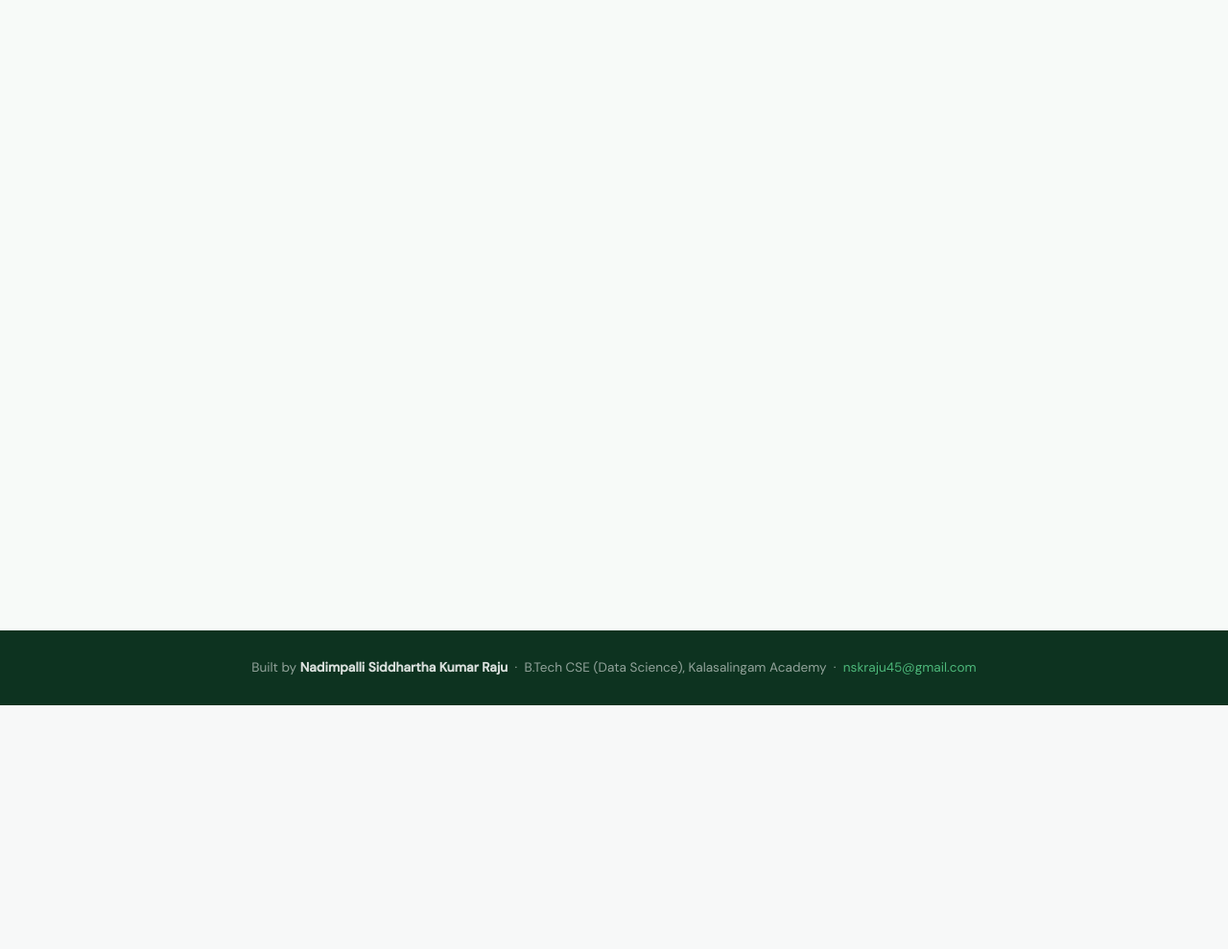
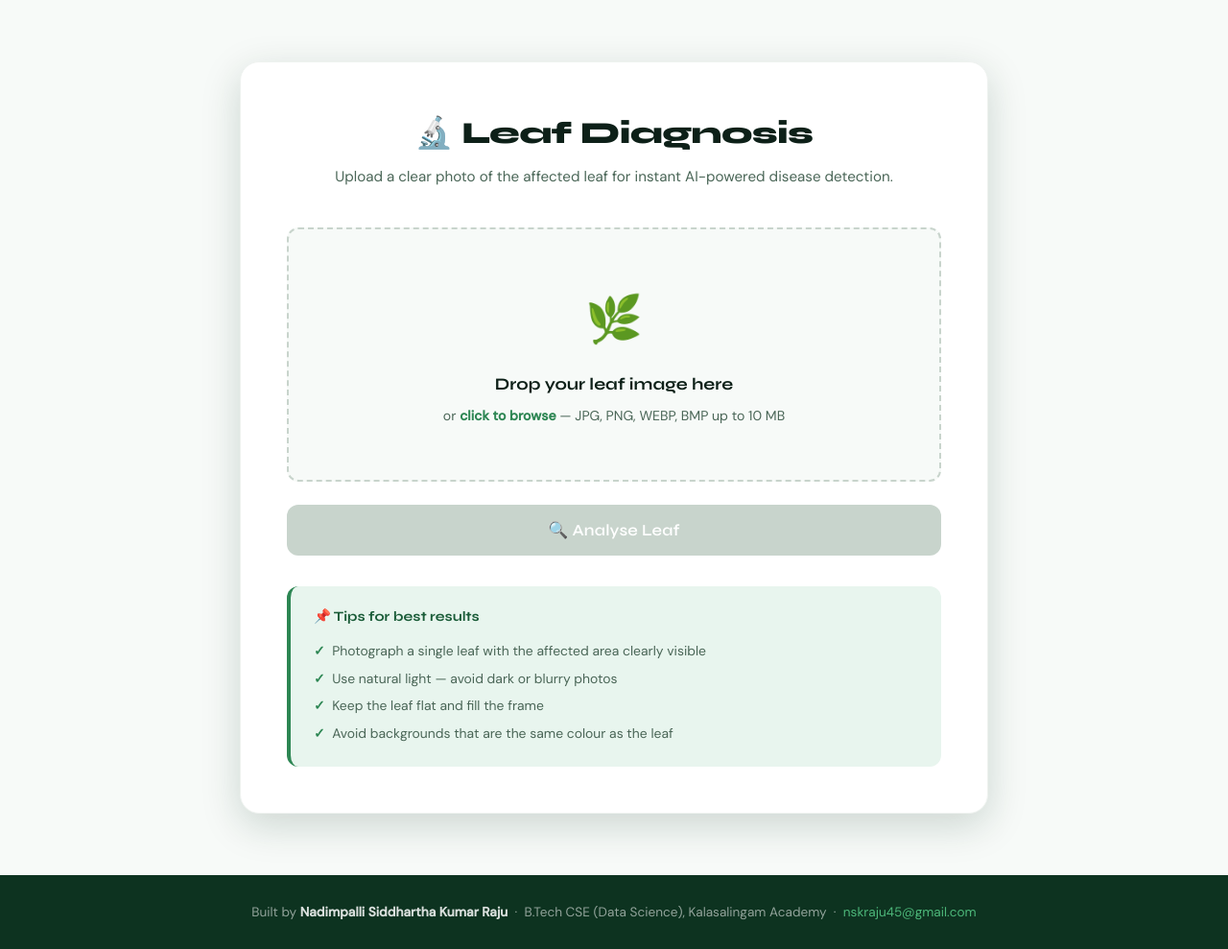
Before and after one commit to rajunsk/plant-disease-detection, a Flask app: page /index in a window 1280 px wide. Shown: the part 65-1054 px from the top of the page at 96% size. Before the commit the page ends 800 px from the top, so only its background shows below. Run offline with Flask 3, Linux system fonts and the light colour scheme; some libraries are stand-ins or nearby versions.

Commit message:
Update index.html

```diff
--- a/Flask Deployed App/templates/index.html
+++ b/Flask Deployed App/templates/index.html
@@ -1,241 +1,262 @@
-<html>
-{% extends 'base.html' %}
-{% block pagetitle %}
-AI Engine
-{% endblock pagetitle %}
+{% extends "base.html" %}
+{% block title %}Diagnose — PlantGuard AI{% endblock %}
 
-{% block body %}
-<div>
-    <div class="container">
-        <!-- For demo purpose -->
-        <div class="row mb-5 text-center text-white">
-            <div class="col-lg-10 mx-auto">
-                <h1 class="display-4" style="padding-top: 2%;font-weight: 400;color: rgb(4, 54, 4);"><b>🍀AI
-                        Engine🍀</b></h1>
-                <p class="lead" style="font-weight: 500;color: black;">Let AI Engine Will Help You To Detect Disease</p>
-            </div>
-        </div>
-        <!-- End -->
-        <div class="row ">
-            <div class="col mx-auto">
-                <div class="p-5 bg-white shadow rounded-lg" style="height: 95%;">
+{% block extra_head %}
+<style>
+  .upload-section {
+    padding: 4rem 2rem;
+    min-height: calc(100vh - 64px);
+    display: flex;
+    align-items: center;
+  }
+  .upload-inner {
+    max-width: 780px;
+    margin: 0 auto;
+    width: 100%;
+  }
+  .upload-card {
+    background: var(--white);
+    border-radius: var(--radius-lg);
+    padding: 3rem;
+    box-shadow: var(--shadow-lg);
+    border: 1px solid var(--gray-100);
+  }
+  .upload-header { text-align: center; margin-bottom: 2.5rem; }
+  .upload-header h1 {
+    font-family: var(--font-display);
+    font-weight: 800;
+    font-size: 2rem;
+    color: var(--text-main);
+    letter-spacing: -.02em;
+    margin-bottom: .5rem;
+  }
+  .upload-header p { color: var(--text-muted); font-size: .95rem; }
 
-                    <h5><b>Why is it necessary to detect disease in plant ?</b></h5>
-                    <p>Plant diseases affect the growth of their respective species. In addition, some research gaps are
-                        identified from which to obtain greater transparency for detecting diseases in plants, even
-                        before their symptoms appear clearly.
-                        diagnosis is one of the most important aspects of a plant pathologist's training. Without proper
-                        identification of the disease and the disease-causing agent, disease control measures can be a
-                        waste of time and money and can lead to further plant losses. Proper disease diagnosis is
-                        necessary.
-                    </p>
-                </div>
-            </div>
-            <div class="col mx-auto">
-                <div class="p-5 bg-white shadow rounded-lg" style="height: 95%;"><img
-                        src="https://www.pngjoy.com/pngl/250/4840262_plants-png-indoors-tropical-plant-png-hd-png.png "
-                        height="300" alt="" width="200" class="d-block mx-auto mb-4 rounded-pill">
+  /* Drop zone */
+  .drop-zone {
+    border: 2px dashed var(--gray-300);
+    border-radius: var(--radius-md);
+    padding: 3.5rem 2rem;
+    text-align: center;
+    cursor: pointer;
+    transition: all .2s;
+    position: relative;
+    background: var(--off-white);
+    margin-bottom: 1.5rem;
+  }
+  .drop-zone:hover,
+  .drop-zone.dragover {
+    border-color: var(--green-main);
+    background: var(--green-pale);
+  }
+  .drop-zone input[type="file"] {
+    position: absolute;
+    inset: 0;
+    opacity: 0;
+    cursor: pointer;
+    width: 100%;
+    height: 100%;
+  }
+  .drop-icon { font-size: 3rem; margin-bottom: 1rem; display: block; }
+  .drop-title {
+    font-family: var(--font-display);
+    font-weight: 700;
+    font-size: 1.1rem;
+    color: var(--text-main);
+    margin-bottom: .4rem;
+  }
+  .drop-sub { color: var(--text-muted); font-size: .88rem; }
+  .drop-sub strong { color: var(--green-main); }
 
-                    <!-- Default bootstrap file upload-->
+  /* Preview */
+  #preview-wrap {
+    display: none;
+    margin-bottom: 1.5rem;
+    text-align: center;
+  }
+  #preview-wrap img {
+    max-height: 240px;
+    max-width: 100%;
+    border-radius: var(--radius-md);
+    border: 2px solid var(--gray-100);
+    object-fit: cover;
+  }
+  #file-name {
+    margin-top: .5rem;
+    font-size: .85rem;
+    color: var(--text-muted);
+  }
 
-                    <form action="/submit" method="POST" enctype="multipart/form-data">
-                        <div class="custom-file overflow-hidden mb-4">
-                            <input type="file" id="actual-btn" hidden name="image" />
-                            <label for="actual-btn">Choose File</label>
-                            <label id="camera-btn">Open Camera</label>
+  /* Submit btn */
+  .submit-btn {
+    width: 100%;
+    padding: 1rem;
+    font-size: 1.05rem;
+    font-weight: 600;
+    background: var(--green-main);
+    color: var(--white);
+    border: none;
+    border-radius: var(--radius-md);
+    cursor: pointer;
+    font-family: var(--font-display);
+    letter-spacing: .01em;
+    transition: all .2s;
+    display: flex;
+    align-items: center;
+    justify-content: center;
+    gap: .5rem;
+  }
+  .submit-btn:hover { background: var(--green-mid); transform: translateY(-1px); box-shadow: var(--shadow-md); }
+  .submit-btn:disabled { background: var(--gray-300); cursor: not-allowed; transform: none; box-shadow: none; }
 
-                            </br>
-                            <span id="file-chosen">No file chosen</span>
+  /* Loading overlay */
+  #loading {
+    display: none;
+    position: fixed;
+    inset: 0;
+    background: rgba(13,51,32,.75);
+    z-index: 999;
+    align-items: center;
+    justify-content: center;
+    flex-direction: column;
+    gap: 1rem;
+    color: var(--white);
+  }
+  #loading.show { display: flex; }
+  .spinner {
+    width: 52px;
+    height: 52px;
+    border: 4px solid rgba(255,255,255,.25);
+    border-top-color: var(--green-light);
+    border-radius: 50%;
+    animation: spin .8s linear infinite;
+  }
+  @keyframes spin { to { transform: rotate(360deg); } }
+  #loading p { font-family: var(--font-display); font-size: 1.1rem; opacity: .85; }
+
+  /* Tips */
+  .tips {
+    margin-top: 2rem;
+    background: var(--green-pale);
+    border-radius: var(--radius-md);
+    padding: 1.25rem 1.5rem;
+    border-left: 4px solid var(--green-main);
+  }
+  .tips h4 {
+    font-family: var(--font-display);
+    font-weight: 700;
+    font-size: .9rem;
+    color: var(--green-mid);
+    margin-bottom: .6rem;
+  }
+  .tips ul { list-style: none; padding: 0; }
+  .tips li {
+    color: var(--text-muted);
+    font-size: .87rem;
+    padding: .2rem 0;
+    padding-left: 1.2rem;
+    position: relative;
+  }
+  .tips li::before { content: '✓'; position: absolute; left: 0; color: var(--green-main); font-weight: 700; }
+
+  /* Mobile */
+  .mobile-warn {
+    display: none;
+    background: #fffbeb;
+    border: 1px solid #fde68a;
+    border-radius: var(--radius-md);
+    padding: 1rem 1.25rem;
+    margin-bottom: 1.5rem;
+    font-size: .88rem;
+    color: #92400e;
+    text-align: center;
+  }
+  @media (max-width: 600px) {
+    .upload-card { padding: 1.75rem 1.25rem; }
+    .mobile-warn { display: block; }
+  }
+</style>
+{% endblock %}
+
+{% block content %}
+<div id="loading"><div class="spinner"></div><p>Analysing leaf image…</p></div>
+
+<section class="upload-section">
+  <div class="upload-inner fade-up">
+    <div class="upload-card">
+      <div class="upload-header">
+        <h1>🔬 Leaf Diagnosis</h1>
+        <p>Upload a clear photo of the affected leaf for instant AI-powered disease detection.</p>
       </div>
 
-                        <!-- Camera feed container (hidden initially) -->
-                        <div id="camera-container" style="display: none;">
-                            <video id="camera-feed" width="320" height="240" autoplay></video>
-                            <button type="button" id="capture-btn">Capture Photo</button>
+      <div class="mobile-warn">
+        📱 For best results on mobile, ensure the leaf fills most of the frame before uploading.
       </div>
 
-                        <!-- Preview Image (will show the captured photo) -->
-                        <img id="preview" src="#" alt="Camera Photo Preview" style="display: none; max-width: 100%;" />
+      <form method="POST" action="/submit" enctype="multipart/form-data" id="upload-form">
+        <div class="drop-zone" id="drop-zone">
+          <input type="file" name="image" id="file-input" accept=".jpg,.jpeg,.png,.webp,.bmp" required/>
+          <span class="drop-icon">🌿</span>
+          <p class="drop-title">Drop your leaf image here</p>
+          <p class="drop-sub">or <strong>click to browse</strong> — JPG, PNG, WEBP, BMP up to 10 MB</p>
+        </div>
 
+        <div id="preview-wrap">
+          <img id="preview-img" src="" alt="Preview"/>
+          <p id="file-name"></p>
+        </div>
 
-                        <!-- End -->
+        <button type="submit" class="submit-btn" id="submit-btn" disabled>
+          🔍 Analyse Leaf
+        </button>
+      </form>
 
-                        <h6 class="text-center mb-4 text-muted">
-                            Simply upload your plant's leaf image and then see the magic of AI.
-                        </h6>
-
-                        <!-- Custom bootstrap upload file-->
-                        <center>
-                            <a class="mx-2"><button type="submit" class="btn btn-outline-success">Submit</button></a>
-                        </center>
-                    </form>
-                    <!-- End -->
-
-                </div>
-            </div>
-            <div class="col mx-auto">
-                <div class="p-5 bg-white shadow rounded-lg" style="height: 95%;">
-                    <h5><b>Prevent Plant Disease follow below steps:</b></h5>
-                    <ol>
-                        <li>Follow Good Sanitation Practices.</li>
-                        <li>Fertilize to Keep Your Plants Healthy.</li>
-                        <li>Inspect Plants for Diseases Before You Bring Them Home.</li>
-                        <li>Allow the Soil to Warm Before Planting.</li>
-                        <li>Ensure a Healthy Vegetable Garden By Rotating Crops.</li>
-                        <li>Provide Good Air Circulation</li>
-                        <li>Remove Diseased Stems and Foliage</li>
-                    </ol>
-                    <a target="_blank" href="https://www.thespruce.com/prevent-plant-diseases-in-your-garden-2539511"
-                        class="mx-2"><button type="button" class="btn btn-outline-success">More info</button></a>
+      <div class="tips">
+        <h4>📌 Tips for best results</h4>
+        <ul>
+          <li>Photograph a single leaf with the affected area clearly visible</li>
+          <li>Use natural light — avoid dark or blurry photos</li>
+          <li>Keep the leaf flat and fill the frame</li>
+          <li>Avoid backgrounds that are the same colour as the leaf</li>
+        </ul>
       </div>
     </div>
   </div>
-    </div>
-</div>
+</section>
 
 <script>
-    const actualBtn = document.getElementById('actual-btn');
-    const captureBtn = document.getElementById('capture-btn');
+  const fileInput  = document.getElementById('file-input');
+  const dropZone   = document.getElementById('drop-zone');
+  const previewWrap= document.getElementById('preview-wrap');
+  const previewImg = document.getElementById('preview-img');
+  const fileName   = document.getElementById('file-name');
+  const submitBtn  = document.getElementById('submit-btn');
+  const form       = document.getElementById('upload-form');
+  const loading    = document.getElementById('loading');
 
-    const fileChosen = document.getElementById('file-chosen');
+  function showPreview(file) {
+    if (!file) return;
+    const reader = new FileReader();
+    reader.onload = e => {
+      previewImg.src = e.target.result;
+      previewWrap.style.display = 'block';
+      fileName.textContent = file.name + ' (' + (file.size / 1024).toFixed(0) + ' KB)';
+      submitBtn.disabled = false;
+    };
+    reader.readAsDataURL(file);
+  }
 
-    actualBtn.addEventListener('change', function () {
-        fileChosen.textContent = this.files[0].name
-    })
+  fileInput.addEventListener('change', () => showPreview(fileInput.files[0]));
 
-
-    let capturedFile = null; // Variable to hold the captured file
-
-    document.getElementById('camera-btn').addEventListener('click', function () {
-        // Show the camera container
-        document.getElementById('camera-container').style.display = 'block';
-
-        // Start the camera feed
-        startCamera();
+  dropZone.addEventListener('dragover', e => { e.preventDefault(); dropZone.classList.add('dragover'); });
+  dropZone.addEventListener('dragleave', () => dropZone.classList.remove('dragover'));
+  dropZone.addEventListener('drop', e => {
+    e.preventDefault();
+    dropZone.classList.remove('dragover');
+    const file = e.dataTransfer.files[0];
+    if (file) { fileInput.files = e.dataTransfer.files; showPreview(file); }
   });
 
-    // Start the camera feed using the getUserMedia API
-    function startCamera() {
-        const cameraFeed = document.getElementById('camera-feed');
-
-        // Request access to the user's camera
-        navigator.mediaDevices.getUserMedia({ video: true })
-            .then(function (stream) {
-                // Set the camera feed source to the stream
-                cameraFeed.srcObject = stream;
-            })
-            .catch(function (error) {
-                console.log('Error accessing the camera: ', error);
-            });
-    }
-
-    // Capture photo from the camera feed
-    document.getElementById('capture-btn').addEventListener('click', function () {
-        const cameraFeed = document.getElementById('camera-feed');
-        const canvas = document.createElement('canvas');
-        const ctx = canvas.getContext('2d');
-
-        // Set canvas dimensions to match the video feed dimensions
-        canvas.width = cameraFeed.videoWidth;
-        canvas.height = cameraFeed.videoHeight;
-
-        // Draw the current frame from the video feed onto the canvas
-        ctx.drawImage(cameraFeed, 0, 0, canvas.width, canvas.height);
-
-        // Convert the canvas image to a data URL
-        const dataUrl = canvas.toDataURL('image/jpeg');
-
-        // Create a new file from the data URL
-        const imageBlob = dataURItoBlob(dataUrl);
-        capturedFile = new File([imageBlob], "camera_image.jpg", { type: 'image/jpeg' });
-
-        // Now you have a file object that you can use locally
-        document.getElementById('file-chosen').textContent = capturedFile.name;
-
-        // Show the captured image preview
-        const preview = document.getElementById('preview');
-        preview.src = dataUrl;
-        preview.style.display = 'block'; // Show the preview
-    });
-
-    // Helper function to convert data URL to Blob
-    function dataURItoBlob(dataURI) {
-        const byteString = atob(dataURI.split(',')[1]);
-        const arrayBuffer = new ArrayBuffer(byteString.length);
-        const uintArray = new Uint8Array(arrayBuffer);
-        for (let i = 0; i < byteString.length; i++) {
-            uintArray[i] = byteString.charCodeAt(i);
-        }
-        return new Blob([uintArray], { type: 'image/jpeg' });
-    }
-
-    // Set up the "Choose File" input to trigger when the image is captured
-    document.getElementById('actual-btn').addEventListener('click', function () {
-        // Use the captured image file as the input file for form submission
-        if (capturedFile) {
-            const dataTransfer = new DataTransfer(); // Create a DataTransfer object
-            dataTransfer.items.add(capturedFile); // Add the captured file to the DataTransfer object
-            document.getElementById('actual-btn').files = dataTransfer.files; // Assign the file to the input
-        }
-    });
-
-
-
-
-    // Start the camera feed
-    async function startCamera() {
-        const videoElement = document.getElementById('camera-feed');
-        try {
-            const stream = await navigator.mediaDevices.getUserMedia({ video: true });
-            videoElement.srcObject = stream;
-        } catch (err) {
-            console.error('Error accessing the camera: ', err);
-        }
-    }
-
-    // Capture the image from the video feed
-    document.getElementById('capture-btn').addEventListener('click', function () {
-        const video = document.getElementById('camera-feed');
-        const canvas = document.getElementById('canvas');
-        const context = canvas.getContext('2d');
-
-        // Set canvas size equal to video size
-        canvas.width = video.videoWidth;
-        canvas.height = video.videoHeight;
-
-        // Draw the video frame onto the canvas
-        context.drawImage(video, 0, 0, canvas.width, canvas.height);
-
-        // Convert the image to a data URL and create a file input
-        const dataUrl = canvas.toDataURL('image/png');
-        const fileInput = document.getElementById('captured-image');
-        const file = dataUrlToFile(dataUrl, 'captured-image.png');
-
-        // Create a File object from the base64 image data
-        const dataTransfer = new DataTransfer();
-        dataTransfer.items.add(file);
-        fileInput.files = dataTransfer.files;
-
-        // Hide the camera feed and display the chosen file text
-        document.getElementById('camera-container').style.display = 'none';
-        document.getElementById('file-chosen').innerText = 'Image Captured';
-    });
-
-    // Convert base64 image data to a file object
-    function dataUrlToFile(dataUrl, filename) {
-        const arr = dataUrl.split(',');
-        const mime = arr[0].match(/:(.*?);/)[1];
-        const bstr = atob(arr[1]);
-        const n = bstr.length;
-        const u8arr = new Uint8Array(n);
-
-        while (n--) {
-            u8arr[n] = bstr.charCodeAt(n);
-        }
-
-        return new File([u8arr], filename, { type: mime });
-    }
-
+  form.addEventListener('submit', () => loading.classList.add('show'));
 </script>
-
-{% endblock body %}
+{% endblock %}
```
Lines whose indentation alone changed are shown as unchanged.
